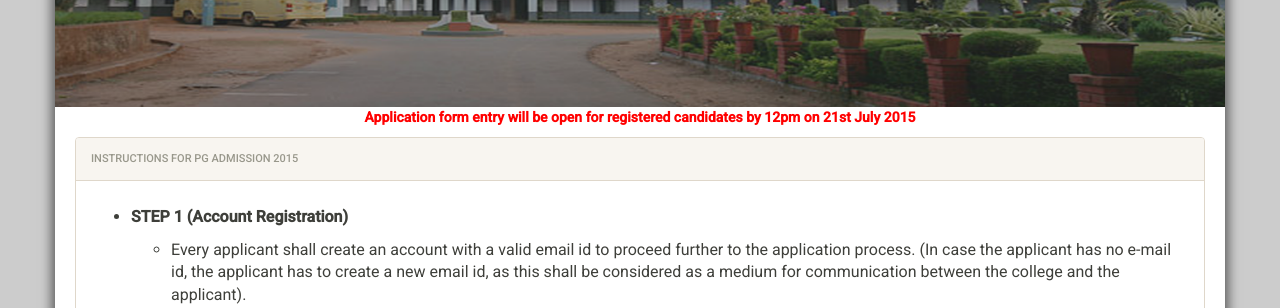
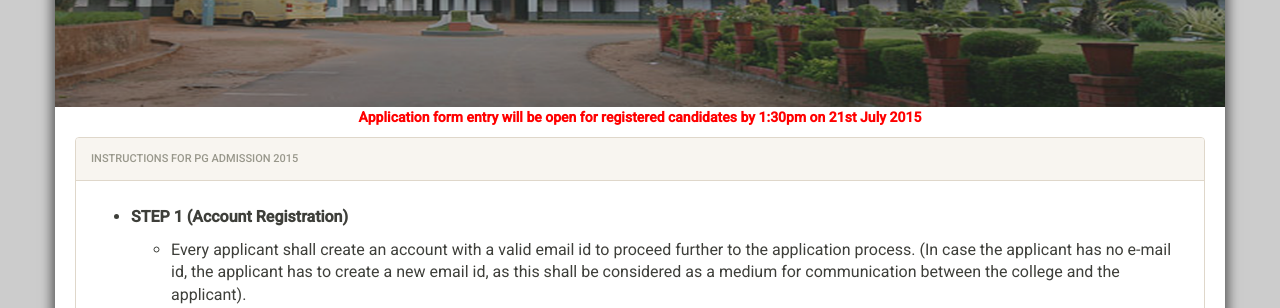
Before and after one commit to jeenamadhavan/mespg, a CakePHP app: the page made by app/View/Pages/index.ctp in a window 1280 px wide. Shown: the part 499-807 px from the top of the page. Run offline with PHP 8.4 and a stand-in for CakePHP, Linux system fonts and the light colour scheme; the template is opened without the code that fills it, so the values that code supplies are empty; some libraries are stand-ins or nearby versions.

Commit message:
Update index.ctp

```diff
--- a/app/View/Pages/index.ctp
+++ b/app/View/Pages/index.ctp
@@ -43,7 +43,7 @@
               </div>
           </div>-->
 
-          <b><center><font color="red">Application form entry will be open for registered candidates by 12pm on 21st July 2015</font></center></b>
+          <b><center><font color="red">Application form entry will be open for registered candidates by 1:30pm on 21st July 2015</font></center></b>
           <div class="panel panel-default panel-fk">
                 <div class="panel-heading">
                     <h3 class="panel-title">INSTRUCTIONS FOR PG ADMISSION 2015</h3>
```
